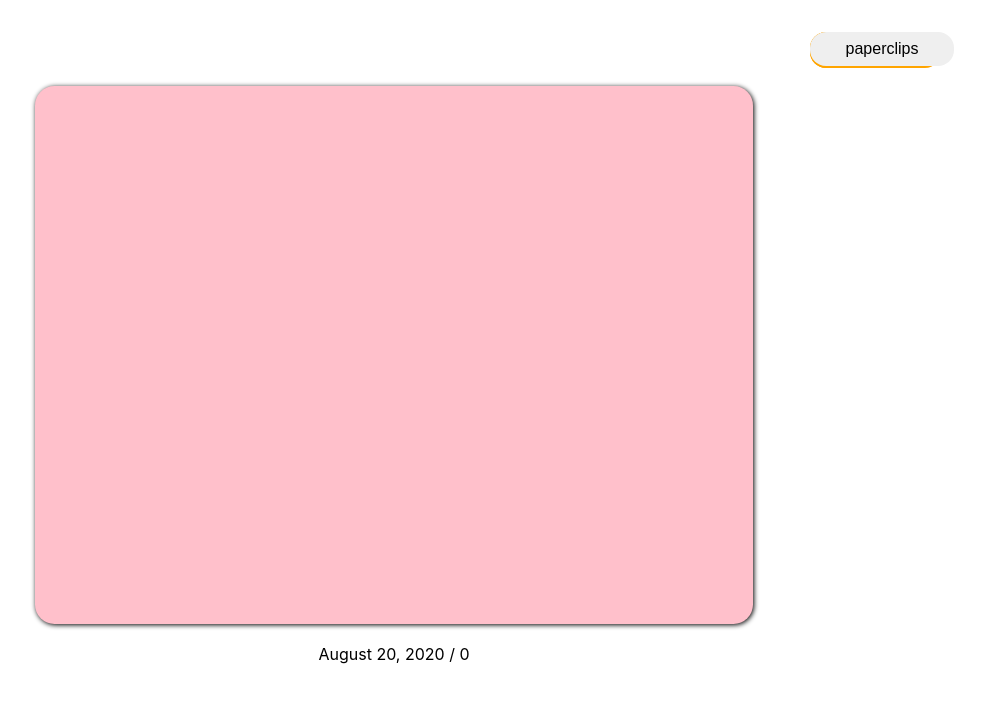
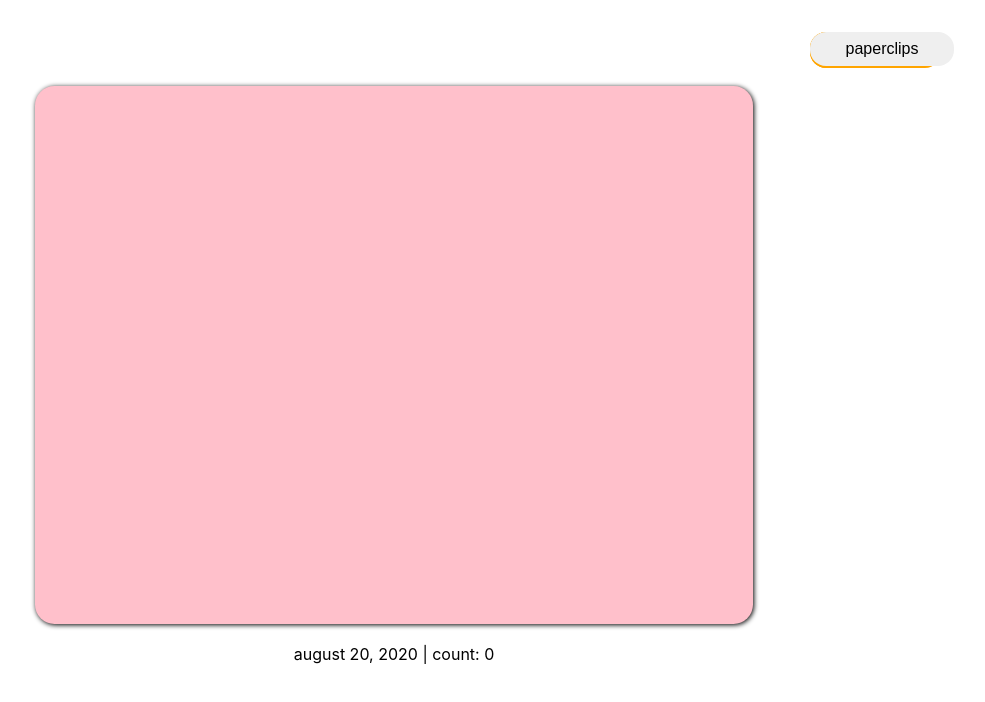
Before and after one commit to cooljasonmelton/paperclips-fe, a React (Create React App) app: page /write in a window 1280 px wide. Shown: the top 702 px of the page, without its empty margins (246-1231 px from the left). Built offline with nearby package versions, Linux system fonts and the light colour scheme.

Commit message:
edited date functions and how entry info displays

```diff
--- a/src/functions/dateFunctions.js
+++ b/src/functions/dateFunctions.js
@@ -17,7 +17,7 @@ export const dateEntryId = () => {
 export const prettyDate = () => {
     let today = new Date();
     let thisDay = String(today.getDate())
-    let months = ['January', 'February', 'March', 'April', 'May', 'June', 'July', 'August', 'September', 'October', 'November', 'December'];
+    let months = ['january', 'february', 'march', 'april', 'may', 'june', 'july', 'august', 'september', 'october', 'november', 'december'];
     let thisMonth = months[today.getMonth()]
     let yyyy = today.getFullYear();
     return today = thisMonth + ' ' + thisDay + ', ' + yyyy;
--- a/src/writing/EntryContainer.js
+++ b/src/writing/EntryContainer.js
@@ -19,7 +19,7 @@ const EntryContainer = () => {
         value={entryText}/>
 
       <div className="entry-info">
-        {prettyDate()} / {getWordCount(entryText)}
+        {prettyDate()} | count: {getWordCount(entryText)}
       </div>
     </div>
   );
```
